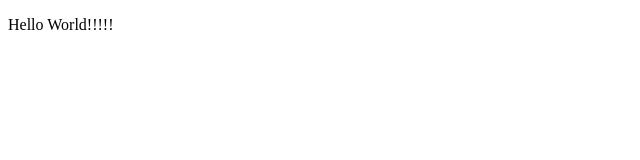
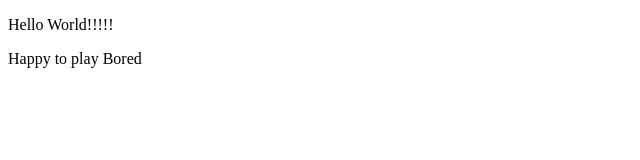
Before and after one commit to Kavithanigai/boredApp, a website: page public/index.html in a window 1280 px wide. Shown: the whole page, without its empty margins (0-640 px from the left). Drawn offline with Linux system fonts and the light colour scheme.

Commit message:
changes in html

```diff
--- a/public/index.html
+++ b/public/index.html
@@ -6,5 +6,6 @@
   </head>
   <body>
     <p>Hello World!!!!!</p>
+    <p>Happy to play Bored</p>
   </body>
 </html>
```
